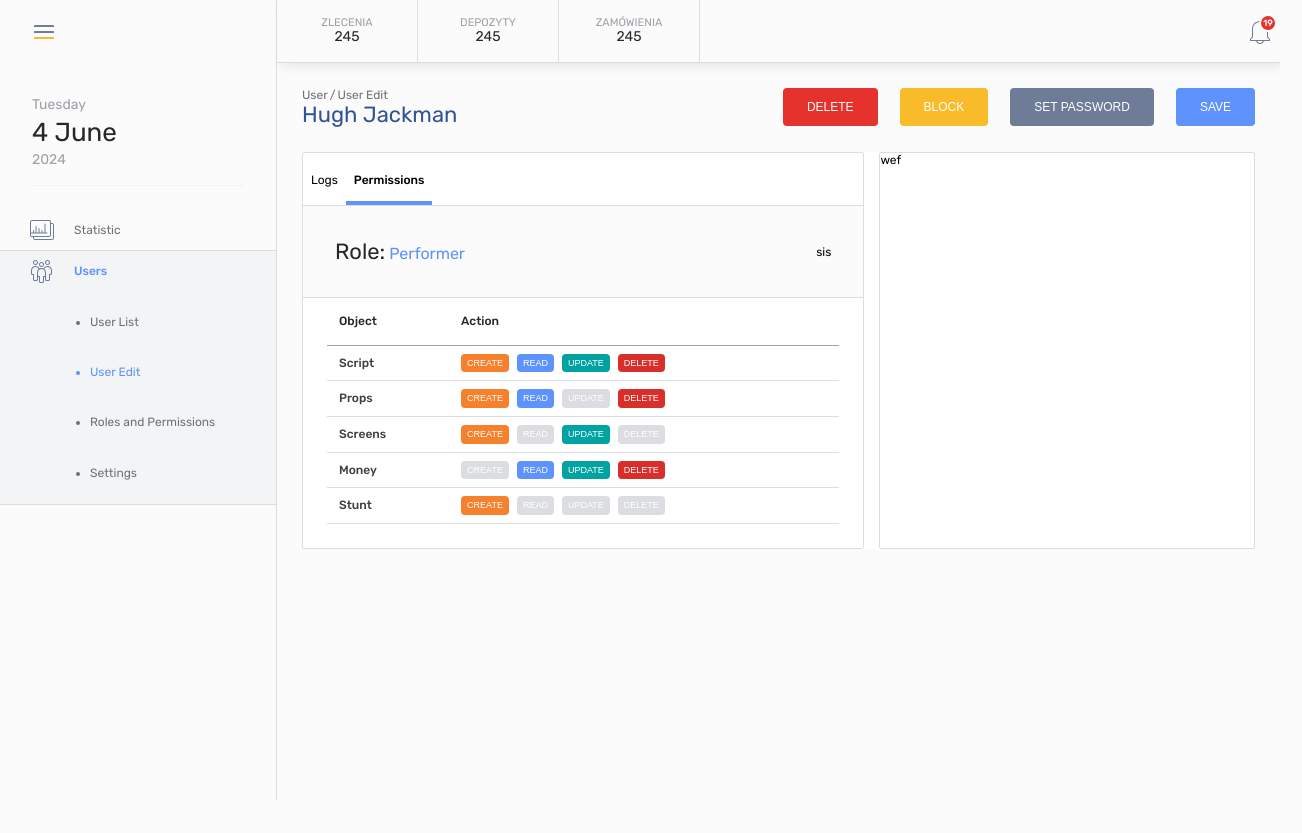
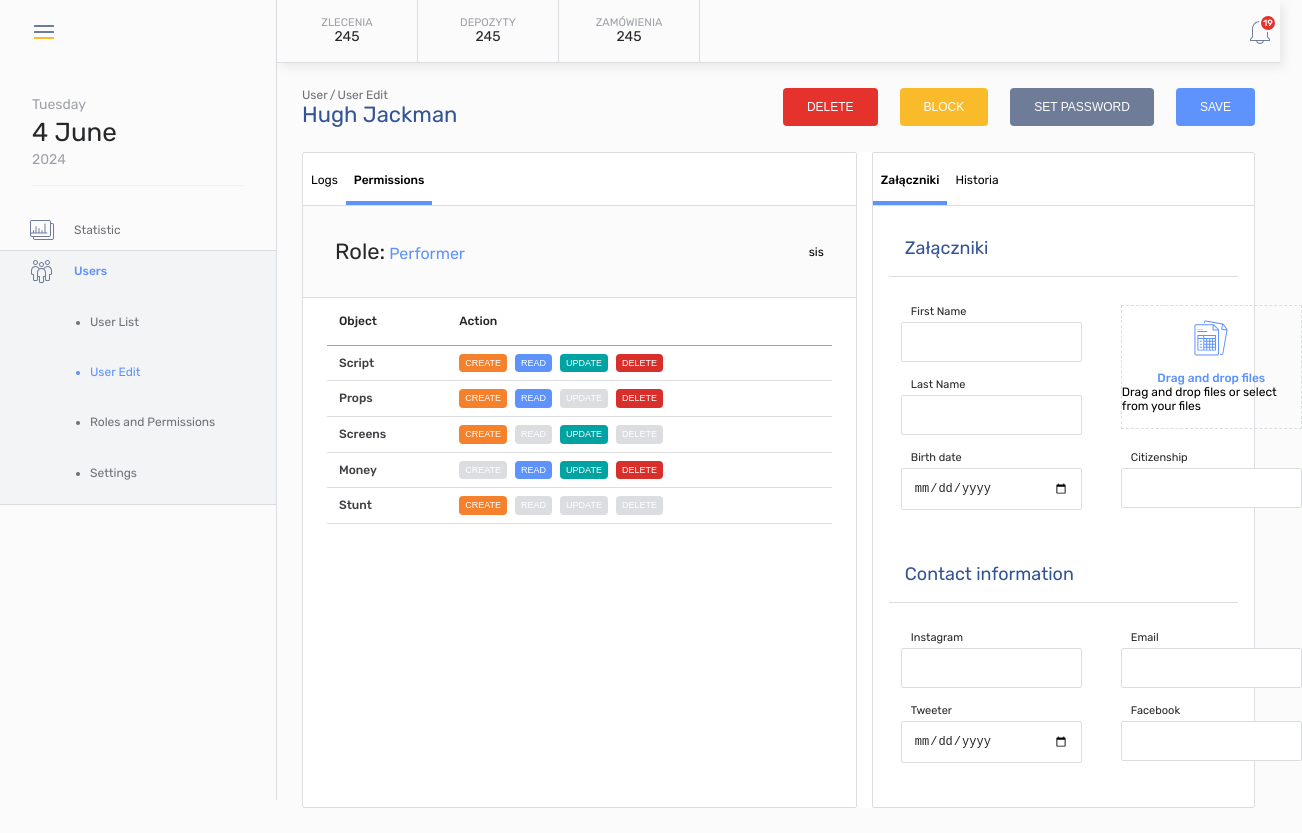
Before and after one commit to k-scherbitsky/test-webchefs, an Angular app: page /users/edit in a window 1280 px wide. Shown: the whole page, 1302 px wide, since content can reach past the window. Before the commit the page ends 800 px from the top, so only its background shows below. Built offline with nearby package versions, Linux system fonts and the light colour scheme.

Commit message:
[FEAT] - create form for attachments

```diff
--- /dev/null
+++ b/src/app/features/user/features/user-edit/components/attachments-tab/attachments-tab.component.html
@@ -0,0 +1,67 @@
+<div class="attachments-container">
+  <div class="header">
+    Załączniki
+  </div>
+
+  <div class="form-content" [formGroup]="form">
+    <label for="files" class="form-control-files">
+      <input id="files" type="file" [formControl]="form.controls.files">
+      <img ngSrc="./assets/icons/files.svg" alt="files" width="34" height="36">
+      <div class="title">Drag and drop files</div>
+      <div class="subtitle">Drag and drop files or select from your files</div>
+    </label>
+
+    <div class="form-control">
+      <label [for]="firstName">First Name</label>
+      <input #firstName type="text" [formControl]="form.controls.firstName">
+    </div>
+
+
+    <div class="form-control">
+      <label [for]="lastName">Last Name</label>
+      <input #lastName type="text" [formControl]="form.controls.lastName">
+    </div>
+
+
+    <div class="form-control">
+      <label [for]="birth">Birth date</label>
+      <input #birth type="date" [formControl]="form.controls.birthday">
+    </div>
+
+    <div class="form-control">
+      <label [for]="citizenship">Citizenship</label>
+      <input #citizenship type="text" [formControl]="form.controls.citizenship">
+    </div>
+
+  </div>
+</div>
+
+<div class="contact-information">
+  <div class="header">
+    Contact information
+  </div>
+
+  <div class="form-content">
+    <div class="form-control">
+      <label [for]="insta">Instagram</label>
+      <input #insta type="text" [formControl]="form.controls.instagram">
+    </div>
+
+
+    <div class="form-control">
+      <label [for]="email">Email</label>
+      <input #email type="text" [formControl]="form.controls.email">
+    </div>
+
+
+    <div class="form-control">
+      <label [for]="tweeter">Tweeter</label>
+      <input #tweeter type="date" [formControl]="form.controls.tweeter">
+    </div>
+
+    <div class="form-control">
+      <label [for]="facebook">Facebook</label>
+      <input #facebook type="text" [formControl]="form.controls.facebook">
+    </div>
+  </div>
+</div>
--- /dev/null
+++ b/src/app/features/user/features/user-edit/components/attachments-tab/attachments-tab.component.scss
@@ -0,0 +1,95 @@
+:host {
+  padding: 16px;
+  display: flex;
+  flex-direction: column;
+  row-gap: 10px;
+
+  .header {
+    padding: 16px;
+    border-bottom: 1px solid #DBDDE0;
+    font-size: 18px;
+    font-weight: 400;
+    line-height: 21.33px;
+    color: #325395;
+  }
+
+  .form-control {
+    display: flex;
+    flex-direction: column;
+    row-gap: 4px;
+
+    label {
+      margin-left: 10px;
+      font-size: 11px;
+      font-weight: 400;
+      line-height: 13.04px;
+      color: #262729;
+    }
+
+    input {
+      padding: 12px;
+      border-radius: 2px;
+      border: 1px solid #DBDDE0;
+      font-size: 12px;
+      font-weight: 400;
+      line-height: 14.22px;
+      color: #262729
+    }
+  }
+
+  .form-control-files {
+    position: relative;
+    display: flex;
+    flex-direction: column;
+    justify-content: center;
+    align-items: center;
+    height: 122px;
+    border: 1px dashed #DBDDE0;
+
+    input[type="file"] {
+      display: none;
+      position: absolute;
+      width: 100%;
+      height: 100%;
+    }
+
+    img {
+      margin-bottom: 15px;
+    }
+
+    .title {
+      font-size: 12px;
+      font-weight: 500;
+      line-height: 14.22px;
+      text-align: center;
+      color: #5E92FC;
+    }
+
+    .value {
+      font-size: 11px;
+      font-weight: 400;
+      line-height: 13.04px;
+      text-align: center;
+      color: #9EA1A8;
+    }
+  }
+
+  .attachments-container .form-content {
+    padding: 28px 12px;
+    display: grid;
+    grid-template-columns: 1fr 1fr;
+    gap: 16px 39px;
+
+    .form-control-files {
+      grid-column: 2 / 3;
+      grid-row: 1 / 3;
+    }
+  }
+
+  .contact-information .form-content {
+    padding: 28px 12px;
+    display: grid;
+    grid-template-columns: 1fr 1fr;
+    gap: 16px 39px;
+  }
+}
--- /dev/null
+++ b/src/app/features/user/features/user-edit/components/attachments-tab/attachments-tab.component.ts
@@ -0,0 +1,50 @@
+import { CommonModule, NgOptimizedImage } from '@angular/common';
+import { ChangeDetectionStrategy, Component } from '@angular/core';
+import { FormBuilder, FormControl, FormGroup, ReactiveFormsModule } from '@angular/forms';
+
+interface FormStructure {
+  firstName: FormControl<string>;
+  lastName: FormControl<string>;
+  email: FormControl<string>;
+  birthday: FormControl<Date>;
+  citizenship: FormControl<string[]>;
+  instagram: FormControl<string>;
+  tweeter: FormControl<string>;
+  facebook: FormControl<string>;
+  files: FormControl<File[]>;
+}
+
+@Component({
+  selector: 'app-attachments-tab',
+  standalone: true,
+  imports: [
+    CommonModule,
+    ReactiveFormsModule,
+    NgOptimizedImage,
+  ],
+  templateUrl: './attachments-tab.component.html',
+  styleUrl: './attachments-tab.component.scss',
+  changeDetection: ChangeDetectionStrategy.OnPush,
+})
+export class AttachmentsTabComponent {
+
+  public form: FormGroup<FormStructure>;
+
+  constructor(private fb: FormBuilder) {
+    this.buildForm();
+  }
+
+  private buildForm(): void {
+    this.form = this.fb.group<FormStructure>({
+      firstName: new FormControl(),
+      lastName: new FormControl(),
+      email: new FormControl(),
+      birthday: new FormControl(),
+      citizenship: new FormControl(),
+      instagram: new FormControl(),
+      tweeter: new FormControl(),
+      facebook: new FormControl(),
+      files: new FormControl(),
+    });
+  }
+}
--- a/src/app/features/user/features/user-edit/components/permission-tab/permission-tab.component.scss
+++ b/src/app/features/user/features/user-edit/components/permission-tab/permission-tab.component.scss
@@ -7,7 +7,6 @@
   align-items: center;
   background-color: #FBFBFB;
   border-bottom: 1px solid #DBDDE0;
-  border-top: 1px solid #DBDDE0;
 
   .role {
     display: flex;
--- a/src/app/features/user/features/user-edit/user-edit.component.html
+++ b/src/app/features/user/features/user-edit/user-edit.component.html
@@ -39,5 +39,12 @@
 
   </div>
 
-  <div class="right-panel">wef</div>
+  <div class="right-panel">
+    <div class="header-tabs">
+      <div class="tab active">Załączniki</div>
+      <div class="tab">Historia</div>
+    </div>
+
+    <app-attachments-tab></app-attachments-tab>
+  </div>
 </div>
--- a/src/app/features/user/features/user-edit/user-edit.component.scss
+++ b/src/app/features/user/features/user-edit/user-edit.component.scss
@@ -58,6 +58,8 @@
       height: 52px;
       display: flex;
       flex-direction: row;
+      border-bottom: 1px solid #DBDDE0;
+
 
       .tab {
         padding: 20px 8px;
--- a/src/app/features/user/features/user-edit/user-edit.module.ts
+++ b/src/app/features/user/features/user-edit/user-edit.module.ts
@@ -1,5 +1,6 @@
 import { CommonModule } from '@angular/common';
 import { NgModule } from '@angular/core';
+import { AttachmentsTabComponent } from 'src/app/features/user/features/user-edit/components/attachments-tab/attachments-tab.component';
 import { PermissionTabComponent } from 'src/app/features/user/features/user-edit/components/permission-tab/permission-tab.component';
 import { ButtonComponent } from 'src/app/shared/button/button.component';
 
@@ -16,6 +17,7 @@
     UserEditRoutingModule,
     ButtonComponent,
     PermissionTabComponent,
+    AttachmentsTabComponent,
   ],
 })
 export class UserEditModule {
```
Also changed, not shown: src/assets/icons/files.svg (added).
